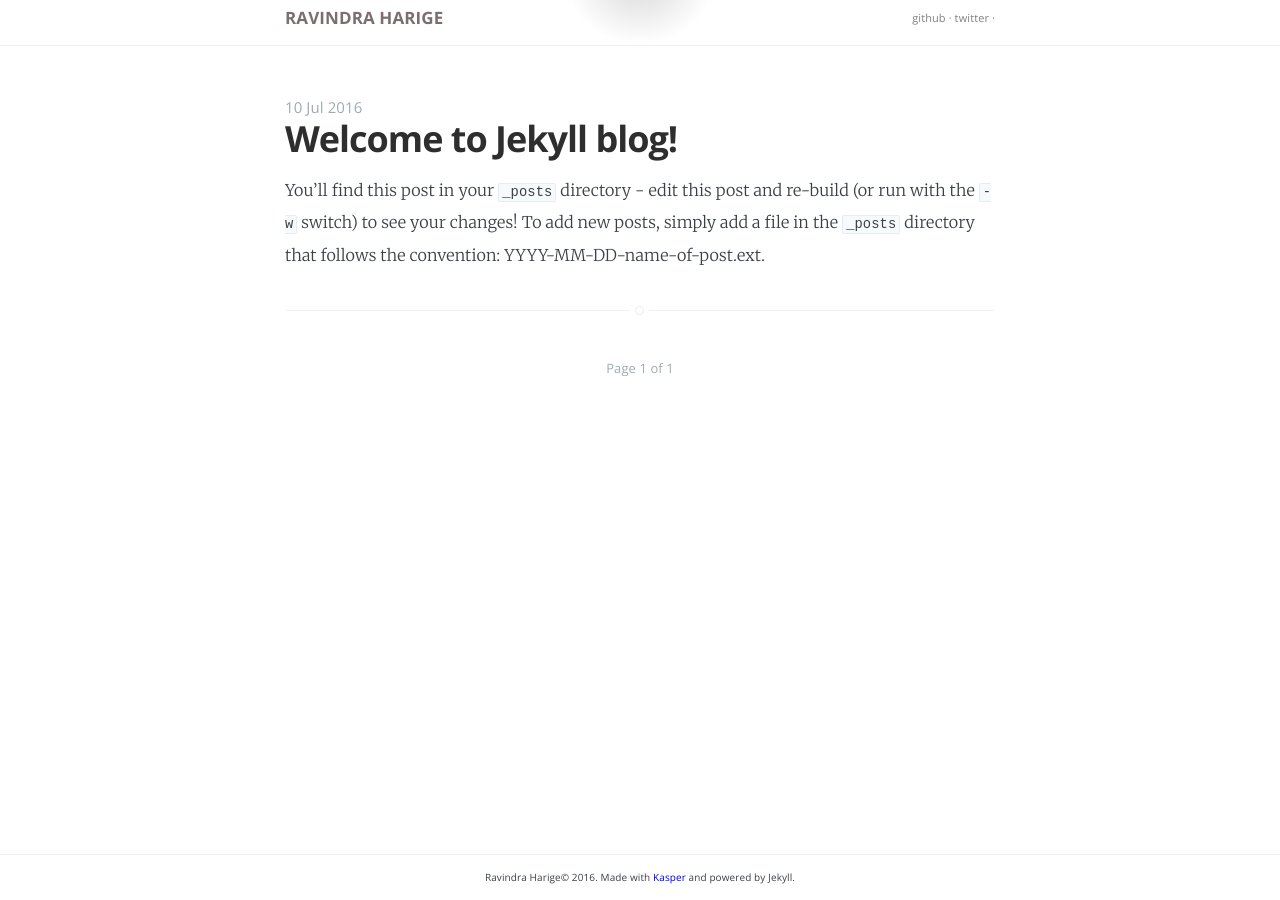
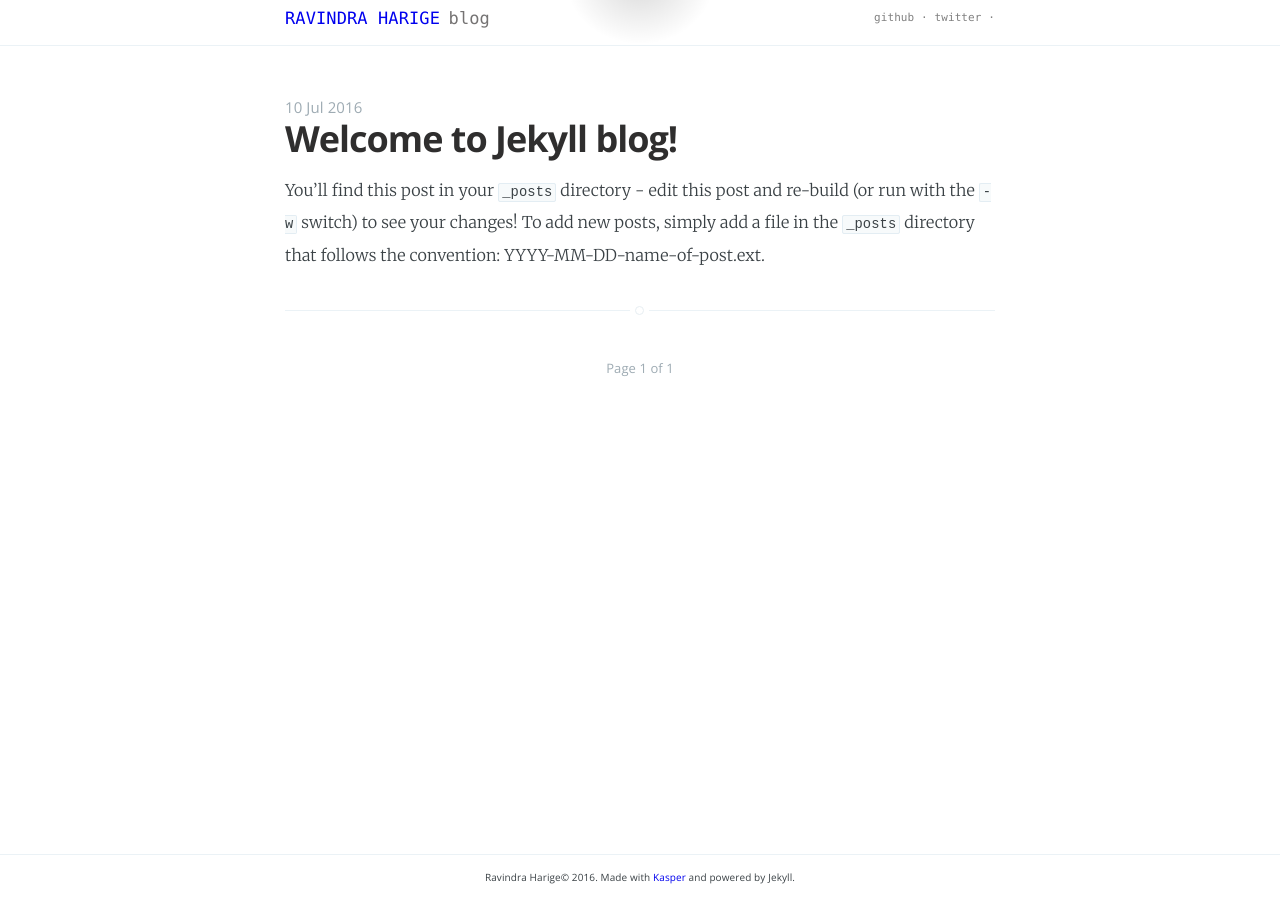
Before and after one commit to rharige/rharige.github.io, a Jekyll site: the page built from index.html, in a window 1280 px wide. Built offline with Jekyll 4.4.1, drawn with Linux system fonts in a browser that asks for light colours; the list of posts is cut into pages by our own code.

Commit message:
Updated header css

```diff
--- a/_layouts/default.html
+++ b/_layouts/default.html
@@ -22,9 +22,10 @@
 	<header class="main-header clearfix">
 		<div class="blog-name">
 		<span style="float: left;">
-		<a href="{{site.url}}" style="color:#7b6e6e;font-weight: 600;";>RAVINDRA HARIGE</a>
+		<a href="{{site.url}}" style="margin-top:0px;font-family: 'Lucida Console', Monaco, monospace;">RAVINDRA HARIGE</a>
+		<span style="margin-top:0px;font-family: 'Lucida Console', Monaco, monospace;color:#757373;padding-left:4px;">blog</span>
 		</span>
-		<span style="float: right;display: flex;font-size: 1.1rem;justify-content: center;align-items: center; color:grey;letter-spacing: 0.01rem;">&nbsp;<a href="https://github.com/rharige" style="color:grey;">github</a>&nbsp;·&nbsp;<a href="http://twitter.com/ravo" style="color:grey;">twitter</a>&nbsp;·</span></div>
+		<span style="float: right;display: flex;font-size: 1.1rem;justify-content: center;align-items: center; color:grey;letter-spacing: 0.01rem;margin-top:0px;font-family: 'Lucida Console', Monaco, monospace;">&nbsp;<a href="https://github.com/rharige" style="color:grey;">github</a>&nbsp;·&nbsp;<a href="http://twitter.com/ravo" style="color:grey;">twitter</a>&nbsp;·</span></div>
 	</header>
 
     {{ content }}
```
